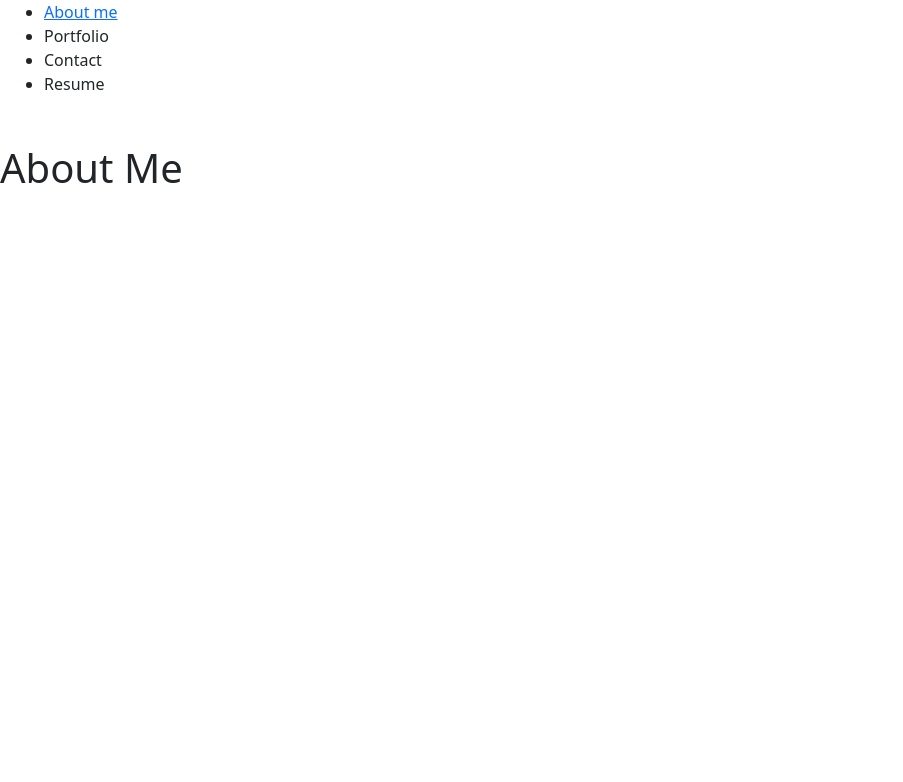
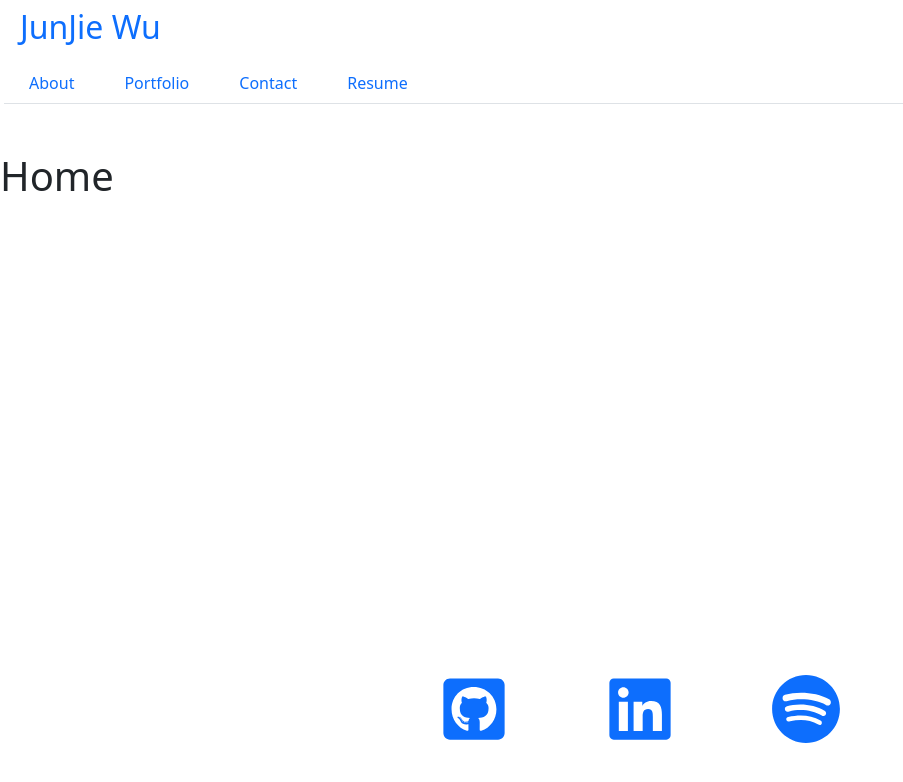
Before and after one commit to HandsomeDingor/React-Portfolio-20, a React (Create React App) app: page / in a window 1280 px wide. Shown: the top 782 px of the page, without its empty margins (0-903 px from the left). Built offline with nearby package versions, Linux system fonts and the light colour scheme.

Commit message:
add nav and footer

```diff
--- a/package.json
+++ b/package.json
@@ -6,6 +6,7 @@
     "bootstrap": "^5.1.3",
     "react": "^17.0.2",
     "react-dom": "^17.0.2",
+    "react-icons": "^4.3.1",
     "react-scripts": "4.0.3",
     "web-vitals": "^1.1.1"
   },
--- a/src/App.js
+++ b/src/App.js
@@ -1,15 +1,41 @@
-import React from 'react';
+import React, { useState } from 'react';
 import Nav from './components/Nav';
+import Home from './components/Home';
+import Footer from './components/Footer';
 import About from './components/About';
+import Portfolio from './components/Portfolio';
+import ContactForm from './components/Contact';
+import Resume from './components/Resume';
+
 
 function App() {
+  const [currentPage, setCurrentPage] = useState('Home');
+
+  const renderPage = () => {
+    if (currentPage === 'Home') {
+      return <Home />;
+    }
+    if (currentPage === 'About') {
+      return <About />;
+    }
+    if (currentPage === 'Portfolio') {
+      return <Portfolio />;
+    }
+    if (currentPage === 'Contact') {
+      return <ContactForm />;
+    }
+    if (currentPage === 'Resume') {
+      return <Resume />;
+    }
+  };
+
+  const handlePageChange = (page) => setCurrentPage(page);
 
   return (
     <div>
-      <Nav />
-      <main>
-          <About />
-      </main>
+      <Nav currentPage={currentPage} handlePageChange={handlePageChange}/>
+      {renderPage()}
+      <Footer/>
     </div>
   );
 }
--- /dev/null
+++ b/src/components/Contact/index.js
@@ -0,0 +1,66 @@
+import React, { useState } from 'react';
+
+import { validateEmail } from '../../utils/helpers';
+
+function ContactForm() {
+  const [formState, setFormState] = useState({ name: '', email: '', message: '' });
+
+  const [errorMessage, setErrorMessage] = useState('');
+  const { name, email, message } = formState;
+
+  const handleSubmit = (e) => {
+    e.preventDefault();
+    if (!errorMessage) {
+      console.log('Submit Form', formState);
+    }
+  };
+
+  const handleChange = (e) => {
+    if (e.target.name === 'email') {
+      const isValid = validateEmail(e.target.value);
+      if (!isValid) {
+        setErrorMessage('Your email is invalid.');
+      } else {
+        setErrorMessage('');
+      }
+    } else {
+      if (!e.target.value.length) {
+        setErrorMessage(`${e.target.name} is required.`);
+      } else {
+        setErrorMessage('');
+      }
+    }
+    if (!errorMessage) {
+      setFormState({ ...formState, [e.target.name]: e.target.value });
+      console.log('Handle Form', formState);
+    }
+  };
+
+  return (
+    <section>
+      <h1 data-testid="h1tag">Contact me</h1>
+      <form id="contact-form" onSubmit={handleSubmit}>
+        <div>
+          <label htmlFor="name">Name:</label>
+          <input type="text" name="name" defaultValue={name} onBlur={handleChange} />
+        </div>
+        <div>
+          <label htmlFor="email">Email address:</label>
+          <input type="email" name="email" defaultValue={email} onBlur={handleChange} />
+        </div>
+        <div>
+          <label htmlFor="message">Message:</label>
+          <textarea name="message" rows="5" defaultValue={message} onBlur={handleChange} />
+        </div>
+        {errorMessage && (
+          <div>
+            <p className="error-text">{errorMessage}</p>
+          </div>
+        )}
+        <button data-testid="button" type="submit">Submit</button>
+      </form>
+    </section>
+  );
+}
+
+export default ContactForm;
--- /dev/null
+++ b/src/components/Footer/index.js
@@ -0,0 +1,17 @@
+import React from "react";
+import { FaGithubSquare, FaLinkedin, FaSpotify} from 'react-icons/fa'
+
+function Footer() {
+
+    return (
+        <footer class="d-flex justify-content-center fixed-bottom p-2">
+            <a class="p-5" href="https://github.com/HandsomeDingor" target="_blank" rel="noreferrer"><FaGithubSquare size={70}/></a>
+            <a class="p-5" href="https://www.linkedin.com/in/junjie-wu-683918140/" target="_blank" rel="noreferrer"><FaLinkedin size={70}/></a>
+            <a class="p-5" href="https://open.spotify.com/user/handsomeding" target="_blank" rel="noreferrer"><FaSpotify size={70}/></a>
+        </footer>
+    )
+
+}
+
+
+export default Footer;
--- /dev/null
+++ b/src/components/Home/index.js
@@ -0,0 +1,16 @@
+import React from 'react'
+
+function Home() {
+
+  return (
+    <section className="my-5" >
+      <h1 id="home">Home</h1>
+      <div className="my-2">
+        <p>
+      </p>
+      </div>
+    </section>
+  )
+}
+
+export default Home
--- a/src/components/Nav/index.js
+++ b/src/components/Nav/index.js
@@ -1,38 +1,55 @@
-import React from "react";
-// import { capitalizeFirstLetter } from "../../utils/helpers";
+import React from 'react';
 
-function Nav() {
-
-  const handleClick = () => {
-    console.log("click handled")
-  }
-
+function Nav({ currentPage, handlePageChange }) {
   return (
-    <header data-testid="header" className="flex-row px-1">
-      <nav>
-        <ul className="flex-row">
-          <li className="mx-2">
-            <a href="#about" onClick={() => handleClick()}>
-              About me
+    <header className="flex-row px-1">
+      <h2>
+        <a
+          href="#home"
+          onClick={() => handlePageChange('Home')}
+          className={currentPage === 'Home' ? 'nav-link active' : 'nav-link'}
+        >
+          JunJie Wu
+        </a>
+      </h2>
+      <ul className="flex-row nav nav-tabs">
+        <li className="nav-item mx-2" >
+          <a
+            href="#about"
+            onClick={() => handlePageChange('About')}
+            className={currentPage === 'About' ? 'nav-link active' : 'nav-link'}
+          >
+            About
           </a>
         </li>
-          <li className={"mx-2"}>
-            <span onClick={() => handleClick()}>
+        <li className="nav-item mx-2">
+          <a
+            href="#portfolio"
+            onClick={() => handlePageChange('Portfolio')}
+            className={currentPage === 'Portfolio' ? 'nav-link active' : 'nav-link'}
+          >
             Portfolio
-            </span>
+          </a>
         </li>
-          <li className={"mx-2"}>
-            <span onClick={() => handleClick()}>
+        <li className="nav-item mx-2">
+          <a
+            href="#contact"
+            onClick={() => handlePageChange('Contact')}
+            className={currentPage === 'Contact' ? 'nav-link active' : 'nav-link'}
+          >
             Contact
-            </span>
+          </a>
         </li>
-          <li className={"mx-2"}>
-            <span onClick={() => handleClick()}>
+        <li className="nav-item mx-2">
+          <a
+            href="#resume"
+            onClick={() => handlePageChange('Resume')}
+            className={currentPage === 'Resume' ? 'nav-link active' : 'nav-link'}
+          >
             Resume
-            </span>
+          </a>
         </li>
       </ul>
-      </nav>
     </header>
   );
 }
--- /dev/null
+++ b/src/components/Portfolio/index.js
@@ -0,0 +1,16 @@
+import React from 'react'
+
+function Portfolio() {
+
+  return (
+    <section className="my-5" >
+      <h1 id="portfolio">Portfolio</h1>
+      <div className="my-2">
+        <p>
+      </p>
+      </div>
+    </section>
+  )
+}
+
+export default Portfolio
--- /dev/null
+++ b/src/components/Resume/index.js
@@ -0,0 +1,16 @@
+import React from 'react'
+
+function Resume() {
+
+  return (
+    <section className="my-5" >
+      <h1 id="resume">Resume</h1>
+      <div className="my-2">
+        <p>
+      </p>
+      </div>
+    </section>
+  )
+}
+
+export default Resume
--- a/src/index.js
+++ b/src/index.js
@@ -1,6 +1,7 @@
 import React from 'react';
 import ReactDOM from 'react-dom';
 import App from './App';
+import './index.css';
 import 'bootstrap/dist/css/bootstrap.min.css';
 import reportWebVitals from './reportWebVitals';
 
```
Also changed, not shown: src/index.css (added), 1 other file (tests, documents, lock files or other folders). Lines whose indentation alone changed are shown as unchanged.
